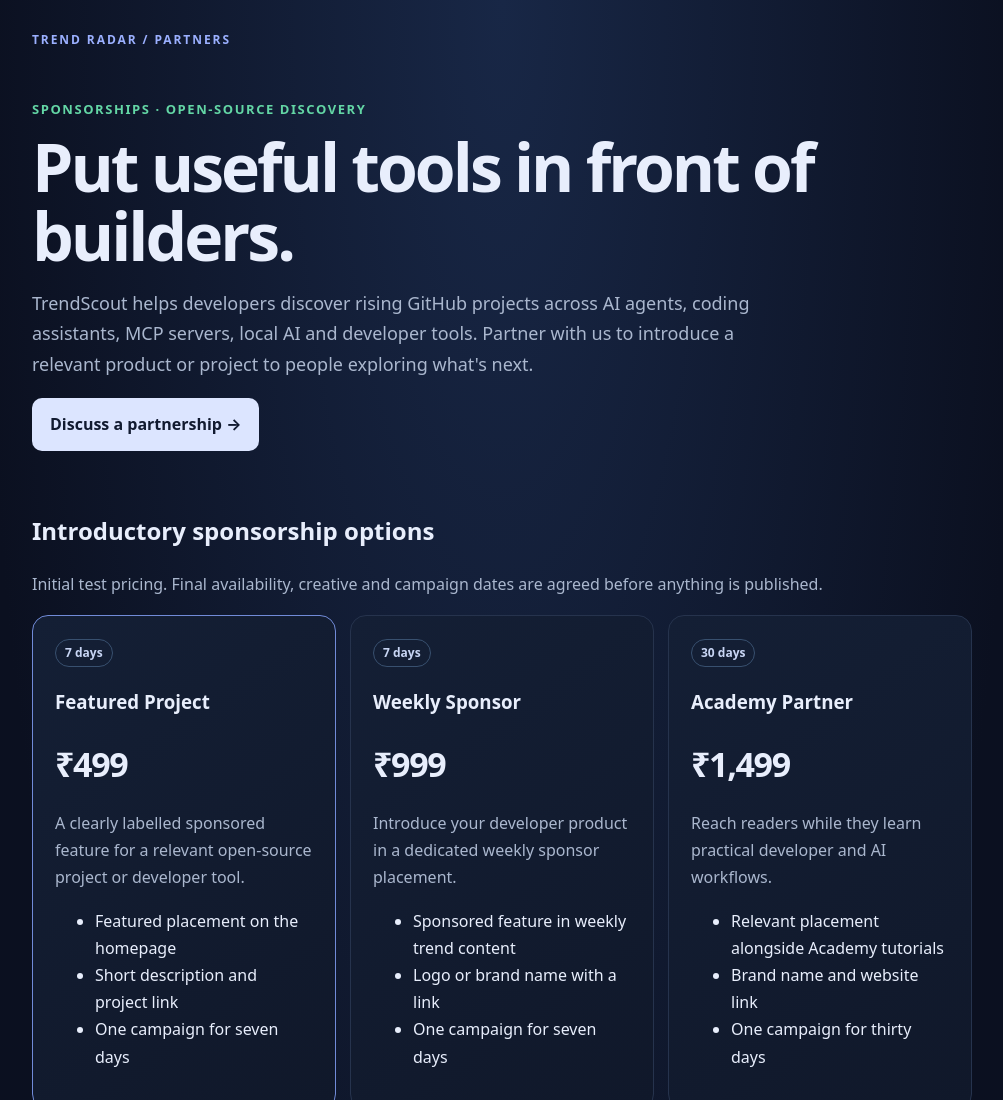
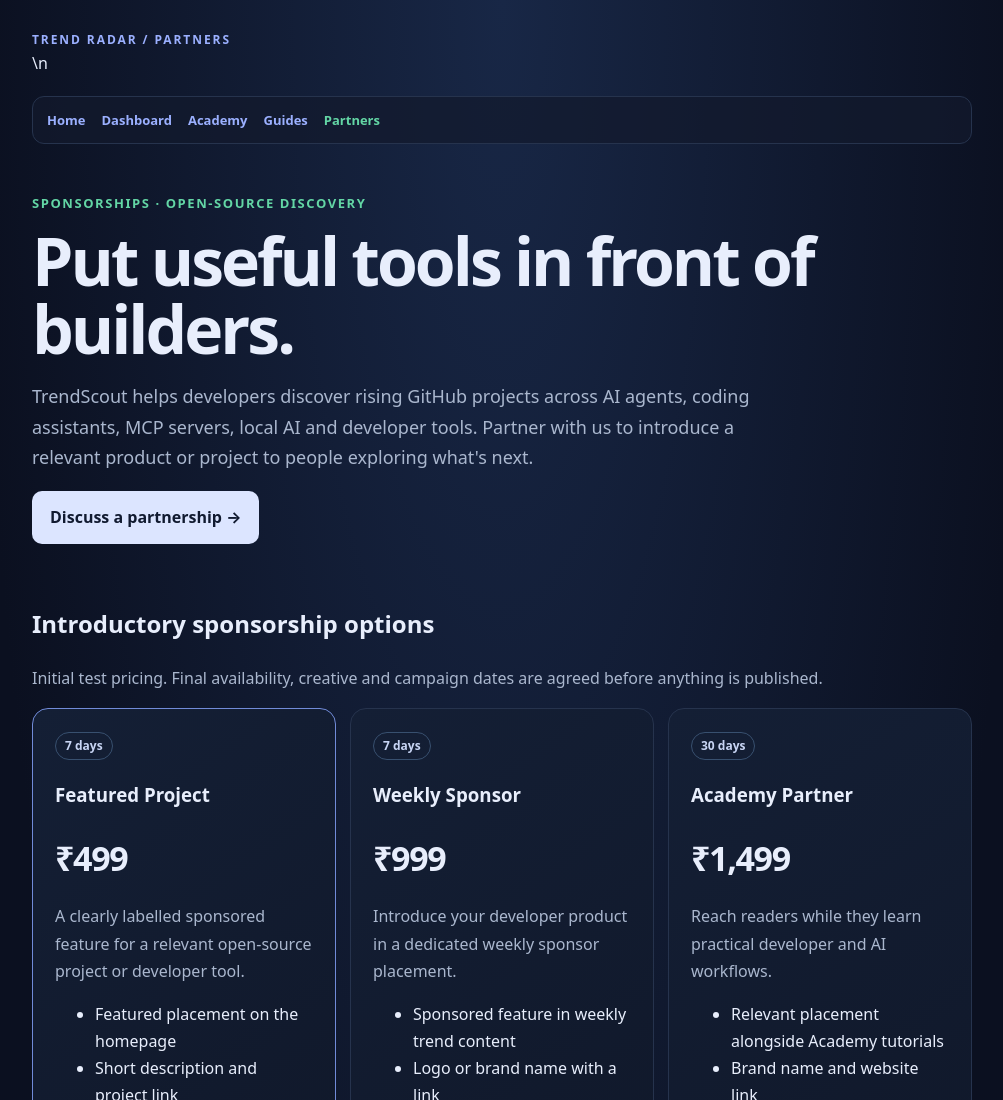
Before and after one commit to Coolrj-1/TrendScout, a plain HTML site: page content/pages/partners.html in a window 1280 px wide. Shown: the top 1100 px of the page, without its empty margins (138-1141 px from the left). Drawn offline with Linux system fonts and the light colour scheme.

Commit message:
Add consistent main navigation to Partners

```diff
--- a/content/pages/partners.html
+++ b/content/pages/partners.html
@@ -11,12 +11,12 @@
 <style>
 :root{color-scheme:dark;--bg:#0b1020;--panel:#121a2d;--line:#26334d;--text:#e8eefc;--muted:#aab7ce;--accent:#9bb0ff;--green:#63d6a5}
 *{box-sizing:border-box}body{margin:0;background:radial-gradient(ellipse at top,#182746 0,#0b1020 58%);color:var(--text);font:16px/1.7 system-ui,-apple-system,Segoe UI,sans-serif}
-main{max-width:980px;margin:auto;padding:30px 20px 70px}a{color:var(--accent)}.brand{font-size:12px;letter-spacing:.16em;color:var(--accent);font-weight:800}.hero{padding:48px 0 26px}.eyebrow{color:var(--green);font-weight:750;font-size:13px;letter-spacing:.12em;text-transform:uppercase}.hero h1{font-size:clamp(40px,8vw,66px);line-height:1.04;letter-spacing:-.045em;margin:12px 0}.hero p{max-width:720px;color:var(--muted);font-size:18px}
+main{max-width:980px;margin:auto;padding:30px 20px 70px}a{color:var(--accent)}.brand{font-size:12px;letter-spacing:.16em;color:var(--accent);font-weight:800}.site-nav{display:flex;gap:16px;flex-wrap:wrap;margin:18px 0 0;padding:12px 14px;border:1px solid var(--line);border-radius:12px;background:rgba(18,26,45,.72)}.site-nav a{font-size:13px;font-weight:650;text-decoration:none}.site-nav a[aria-current="page"]{color:var(--green)}.hero{padding:48px 0 26px}.eyebrow{color:var(--green);font-weight:750;font-size:13px;letter-spacing:.12em;text-transform:uppercase}.hero h1{font-size:clamp(40px,8vw,66px);line-height:1.04;letter-spacing:-.045em;margin:12px 0}.hero p{max-width:720px;color:var(--muted);font-size:18px}
 .grid{display:grid;grid-template-columns:repeat(3,minmax(0,1fr));gap:14px}.card{background:linear-gradient(145deg,#141f35,#10182a);border:1px solid var(--line);border-radius:16px;padding:22px}.card.featured{border-color:#718bd8}.price{font-size:34px;font-weight:800;letter-spacing:-.04em;margin:8px 0}.muted{color:var(--muted)}.tag{display:inline-block;border:1px solid #38506f;border-radius:99px;padding:3px 9px;color:#c8d5f4;font-size:12px;font-weight:700}.button{display:inline-block;padding:13px 18px;border-radius:10px;text-decoration:none;font-weight:750;background:#dce5ff;color:#111a30}.section{margin:34px 0}.rules{padding-left:20px}.note{font-size:13px;color:var(--muted)}footer{border-top:1px solid var(--line);padding-top:20px;color:var(--muted);font-size:13px}
 @media(max-width:760px){main{padding:24px 15px 50px}.grid{grid-template-columns:1fr}.hero{padding-top:36px}.hero p{font-size:16px}}
 </style></head>
 <body><main>
-<div class="brand">TREND RADAR / PARTNERS</div>
+<div class="brand">TREND RADAR / PARTNERS</div>\n<nav class="site-nav" aria-label="Main navigation"><a href="/">Home</a><a href="/dashboard/">Dashboard</a><a href="/academy/">Academy</a><a href="/guides/using-trendscout/">Guides</a><a href="/partners/" aria-current="page">Partners</a></nav>
 <header class="hero"><div class="eyebrow">Sponsorships · Open-source discovery</div>
 <h1>Put useful tools in front of builders.</h1>
 <p>TrendScout helps developers discover rising GitHub projects across AI agents, coding assistants, MCP servers, local AI and developer tools. Partner with us to introduce a relevant product or project to people exploring what's next.</p>
```
